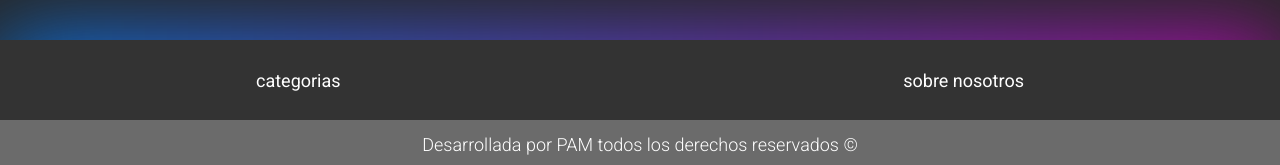
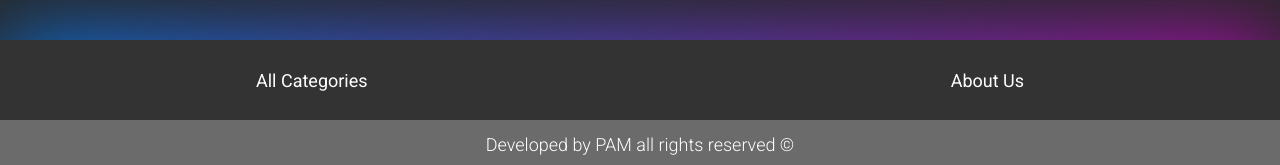
Before and after one commit to miguelCidPaz/PAMovies, a React (Create React App) app: page / in a window 1280 px wide. Shown: the part 838-1003 px from the top of the page. Built offline with nearby package versions, Linux system fonts and the light colour scheme; no server answers.

Commit message:
router footer and some css details

```diff
--- a/src/components/AboutUs/About.scss
+++ b/src/components/AboutUs/About.scss
@@ -13,6 +13,7 @@
   display: flex;
   flex-direction: column;
   align-items: center;
+  height: 100vh;
 }
 .order {
   display: flex;
--- a/src/components/AllGenres/AllGenres.jsx
+++ b/src/components/AllGenres/AllGenres.jsx
@@ -1,17 +1,32 @@
-import React from "react";
-import { useLocation, useNavigate } from "react-router-dom";
+import { useNavigate } from "react-router-dom";
 import { genres } from "../Main/data-main";
 import Divisor from "../Divisor/Divisor";
+import React, { useState, useEffect } from "react";
+import axios from "axios";
 
 export default function AllGenres() {
-  const location = useLocation().state;
   const navigate = useNavigate();
+
+  const [getGenresFilms, setGetGenresFilms] = useState([]);
+
+  useEffect(() => {
+    async function getData() {
+      await axios
+        .get(
+          `https://api.themoviedb.org/3/genre/movie/list?api_key=198b2f6e124efb8ffaed4dd22cc65a8c&language=en-US`
+        )
+        .then((res) => {
+          setGetGenresFilms(res.data.genres);
+        });
+    }
+    getData();
+  }, []);
 
   return (
     <div className="container">
       <Divisor title="ALL CATEGORIES"></Divisor>
       <div className="containerGenres ">
-        {location.map((element) => (
+        {getGenresFilms.map((element) => (
           <div
             className="type-container"
             key={element.id}
@@ -21,8 +36,8 @@ export default function AllGenres() {
           >
             <img
               src={genres.src}
-              height={250}
-              width={160}
+              height={240}
+              width={150}
               alt="genre"
               className="image-genres"
             />
--- a/src/components/AllPremieres/AllPremieres.scss
+++ b/src/components/AllPremieres/AllPremieres.scss
@@ -22,6 +22,7 @@
 
   figure > img {
     width: 170px;
+    height: 260px;
   }
 }
 
--- a/src/components/Main/Genres.jsx
+++ b/src/components/Main/Genres.jsx
@@ -112,7 +112,7 @@ export default function Genres(props) {
       <Button
         className="buttonAll"
         onClick={() => {
-          navigate(`/AllGenres`, { state: dataGenres });
+          navigate(`/AllGenres`);
         }}
       >
         ALL CATEGORIES
--- a/src/components/footer/footer.jsx
+++ b/src/components/footer/footer.jsx
@@ -1,15 +1,30 @@
+import { useNavigate } from "react-router-dom";
+
 const Footer = () => {
+  const navigate = useNavigate();
   return (
     <footer className="footer">
       <div className="container">
         <div className="container-footer">
-          <p>categorias</p>
-          <p>sobre nosotros</p>
+          <p
+            onClick={() => {
+              navigate(`/AllGenres`);
+            }}
+          >
+            All Categories
+          </p>
+          <p
+            onClick={() => {
+              navigate(`/AboutUs`);
+            }}
+          >
+            About Us
+          </p>
         </div>
       </div>
       <div className="subfooter">
         <p className="copy">
-          Desarrollada por PAM <span>todos los derechos reservados &copy;</span>
+          Developed by PAM <span> all rights reserved &copy;</span>
         </p>
       </div>
     </footer>
```
